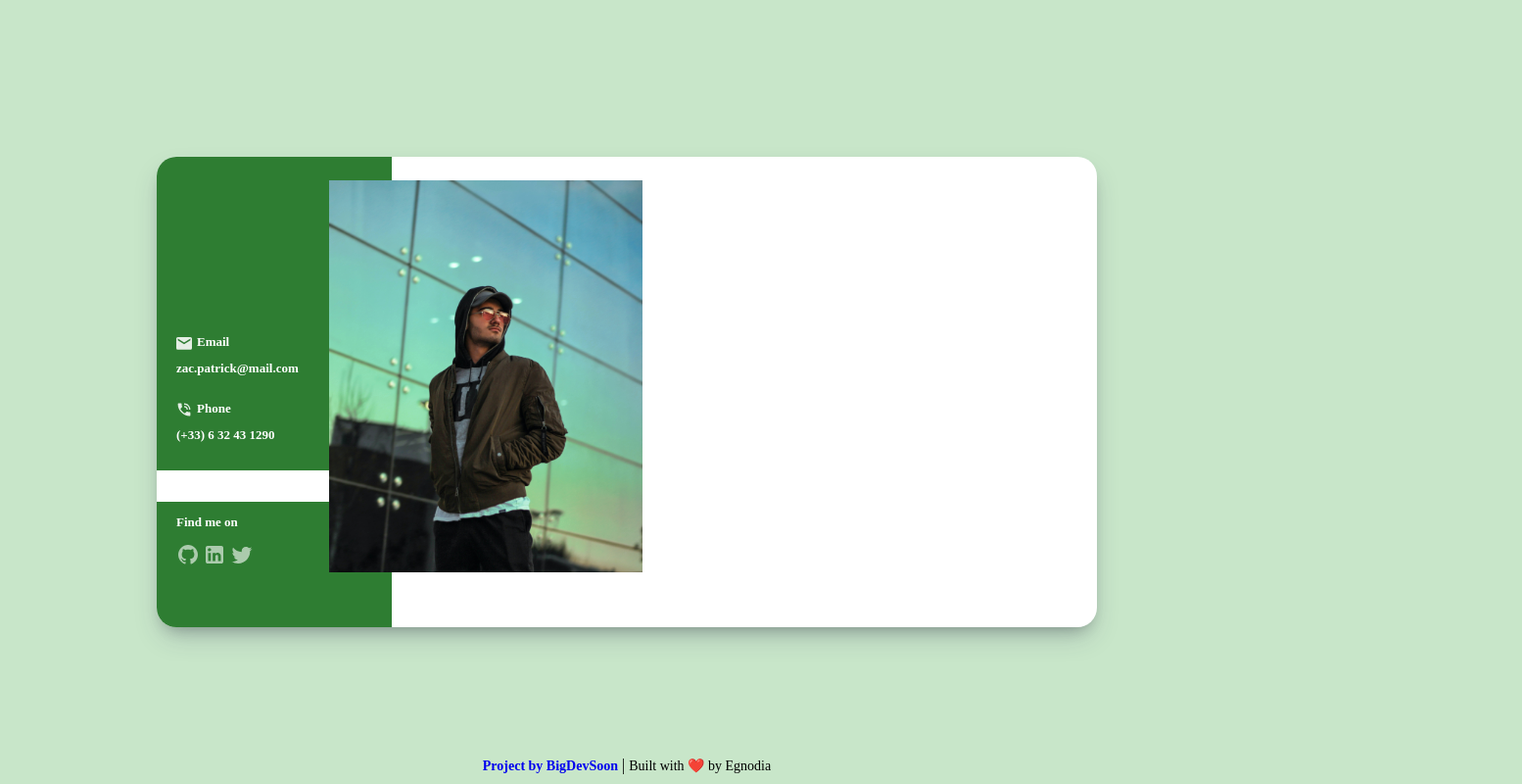
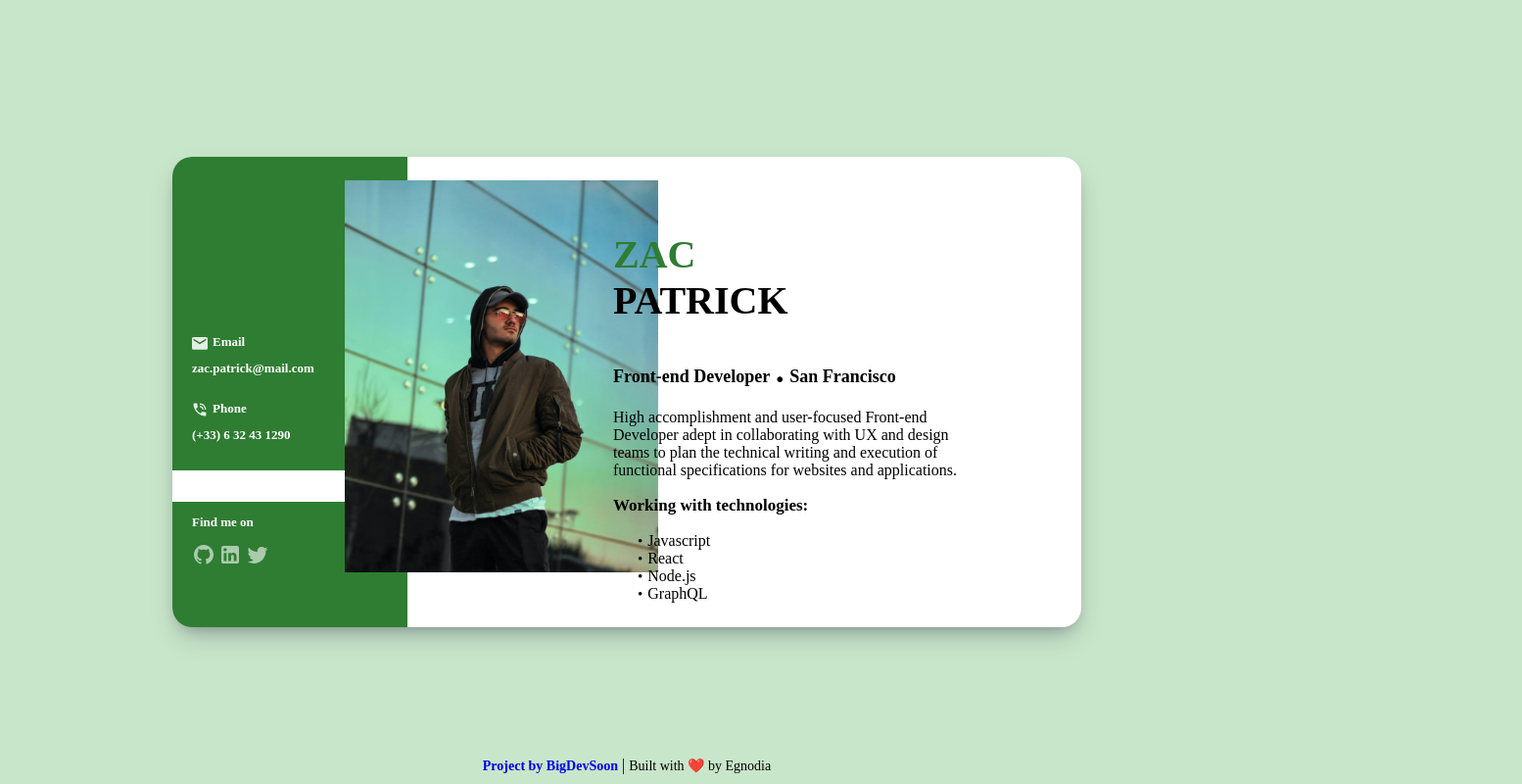
Before and after one commit to Egnodia/big-dev-soon-business-card-freerun-7t2vh4, a plain HTML site: page index.html in a window 1280 px wide. Shown: the whole page at 98% size, 1554 px wide, since content can reach past the window. Drawn offline with Linux system fonts and the light colour scheme; files whose address does not match are found by name.

Commit message:
user-text-information

```diff
--- a/index.css
+++ b/index.css
@@ -8,7 +8,7 @@ body{
   top: 50%;
   left: 50%;
   transform: translate(-50%, -50%);
-  width: 60rem;
+  width: 30rem;
   height: 30rem;
   background-color: white;
   border-radius: 20px;
@@ -70,7 +70,7 @@ body{
 
 @media (min-width: 768px) {
   .card {
-    width: 75%;
+    width: 58em;
   }
 }
 
@@ -112,3 +112,65 @@ body{
   margin-top: 1.5em;
   top: 0;
 }
+
+.user-information{
+  position: relative;
+  left: 450px;
+  top:60px;
+}
+
+.first{
+  color: #2E7D32;
+  font-family: Poppins;
+  font-size: 40px;
+  font-style: normal;
+  font-weight: 600;
+  text-transform: uppercase;
+  margin: 0;
+}
+.second{
+  color: black;
+  font-family: Poppins;
+  font-size: 40px;
+  font-style: normal;
+  font-weight: 600;
+  text-transform: uppercase;
+  margin-bottom: 0;
+}
+
+
+#dot{
+  font-size: 3em;
+}
+
+.third{
+  font-family: Poppins;
+  font-size: 18px;
+  font-style: normal;
+  font-weight: 600;
+}
+
+.fourth{
+  font-family: Poppins;
+  font-size: 18px;
+  font-style: normal;
+  font-weight: 600;
+}
+
+.work{
+  font-family: Poppins;
+font-size: 17px;
+font-style: normal;
+font-weight: 600;
+}
+
+li {
+  list-style-type: none;
+}
+
+li::before {
+  content: "•";
+  font-size: 15px;
+  margin-left: -15px;
+  margin-right: 5px;
+}
--- a/index.html
+++ b/index.html
@@ -46,6 +46,21 @@
         </div>
       </div>
       <img src="public/images/user-photo.jpg" alt="profile-picture" class="profile-pic">
+      <div class="user-information">
+        <p><span class="first">Zac</span> <br><span class="second">Patrick</span></p>
+        <p><span class="third">Front-end Developer</span> <span id="dot">.</span> <span class="fourth">San Francisco</span></p>
+        <p>High accomplishment and user-focused Front-end<br>
+          Developer adept in collaborating with UX and design<br>
+          teams to plan the technical writing and execution of<br>
+          functional specifications for websites and applications.</p>
+        <p class="work">Working with technologies:</p>
+        <ul>
+          <li>Javascript</li>
+          <li>React</li>
+          <li>Node.js</li>
+          <li>GraphQL</li>
+        </ul>
+      </div>
     </div>
     <!-- Change the [ME] part to your own name/GitHub link -->
     <div class="footer">
```
